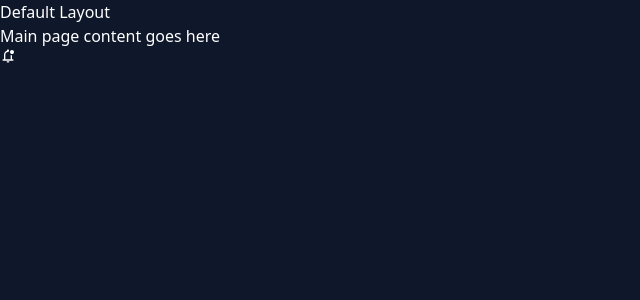
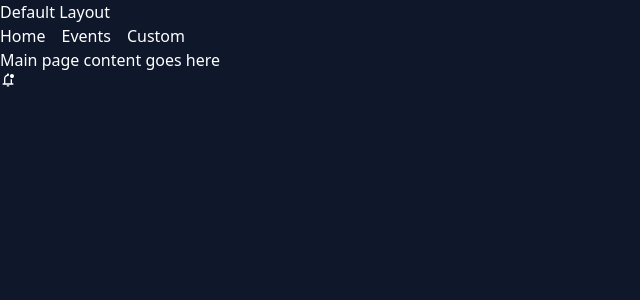
Before and after one commit to mantr88/nuxt-learn-full, a Nuxt app: page / in a window 1280 px wide. Shown: the top 300 px of the page, without its empty margins (0-640 px from the left). Built offline with nearby package versions, Linux system fonts and the light colour scheme.

Commit message:
feat: add Header component and update layouts with navigation links

```diff
--- /dev/null
+++ b/components/Header.vue
@@ -0,0 +1,15 @@
+<template>
+  <div class="component-name">
+    <ul class="flex space-x-4">
+      <li><NuxtLink to="/" class="hover:underline">Home</NuxtLink></li>
+      <li><NuxtLink to="/events" class="hover:underline">Events</NuxtLink></li>
+      <li><NuxtLink to="/custom" class="hover:underline">Custom</NuxtLink></li>
+    </ul>
+  </div>
+</template>
+
+<script>
+export default {
+  name: "AppHeader",
+};
+</script>
--- a/layouts/custom.vue
+++ b/layouts/custom.vue
@@ -4,6 +4,7 @@
 
 <template>
   <div class="h-screen text-white bg-blue-900">
+    <NuxtLink to="/" class="hover:underline">← Home</NuxtLink>
     <p>Custom Layout</p>
     <slot />
   </div>
--- a/layouts/default.vue
+++ b/layouts/default.vue
@@ -5,7 +5,7 @@
 <template>
   <div class="h-screen text-white bg-slate-900">
     <p>Default Layout</p>
-
+    <Header />
     <slot />
   </div>
 </template>
--- /dev/null
+++ b/middleware/auth.global.ts
@@ -0,0 +1,6 @@
+export default defineNuxtRouteMiddleware((to, from) => {
+  // Your authentication logic here
+  console.log("Authenticating route:", to);
+  console.log("Navigated from:", from);
+  1;
+});
--- /dev/null
+++ b/middleware/second.ts
@@ -0,0 +1,5 @@
+export default defineNuxtRouteMiddleware((to, from) => {
+  // Your authentication logic here
+  console.log("This is second middleware:", to);
+  1;
+});
--- a/pages/events/index.vue
+++ b/pages/events/index.vue
@@ -1,5 +1,8 @@
 <script setup lang="ts">
 // Component logic
+definePageMeta({
+  middleware: "second",
+});
 </script>
 
 <template>
```
